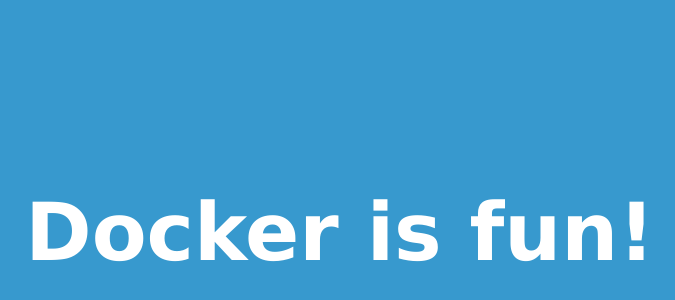
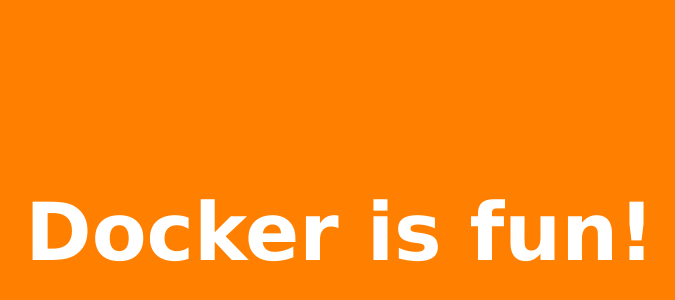
Before and after one commit to marcioscunha/docker_labs, a website: page docker_is_fun/index.html in a window 1280 px wide. Shown: the part 70-370 px from the top of the page, without its empty margins (300-975 px from the left). Drawn offline with Linux system fonts and the light colour scheme.

Commit message:
Modify Dockefile and main.css files

```diff
--- a/docker_is_fun/main.css
+++ b/docker_is_fun/main.css
@@ -6,7 +6,7 @@
     width: 100%;
     height: 100%;
     text-align: center;
-    background-color: #3799CE;
+    background-color: #FF8000;
 
 }
 
```
Also changed, not shown: 1 other file.
